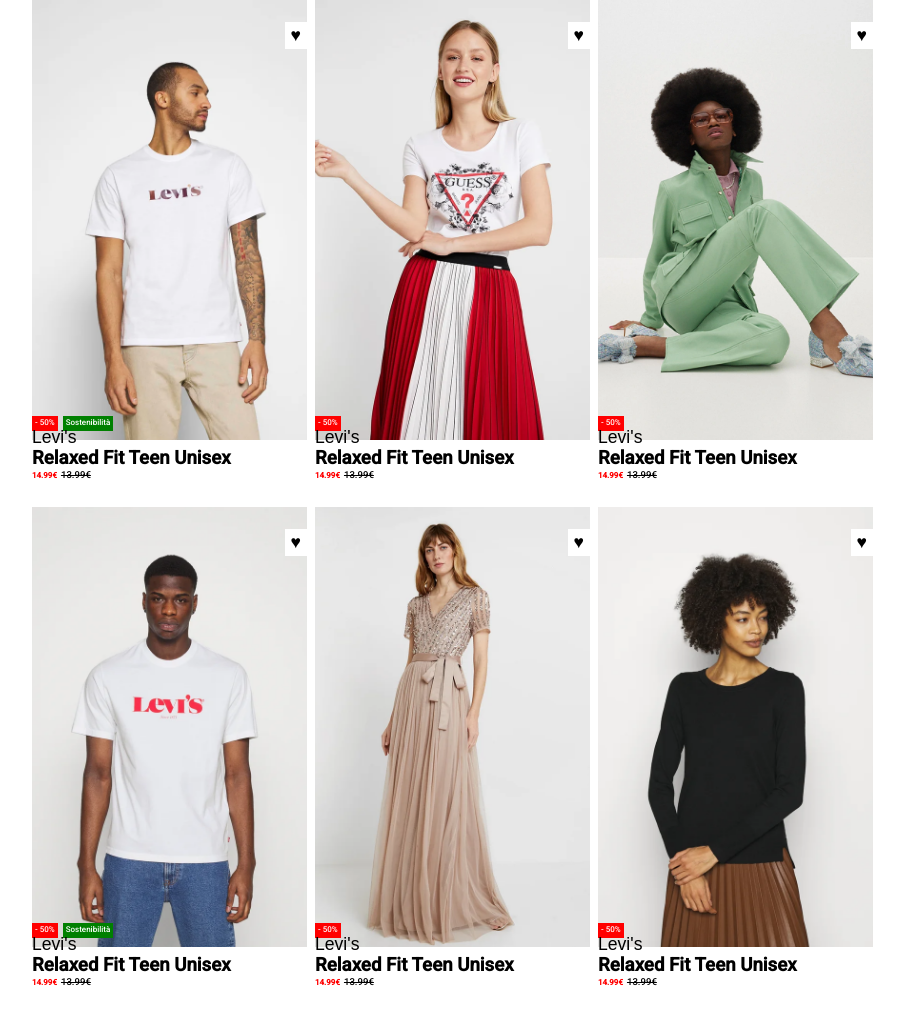
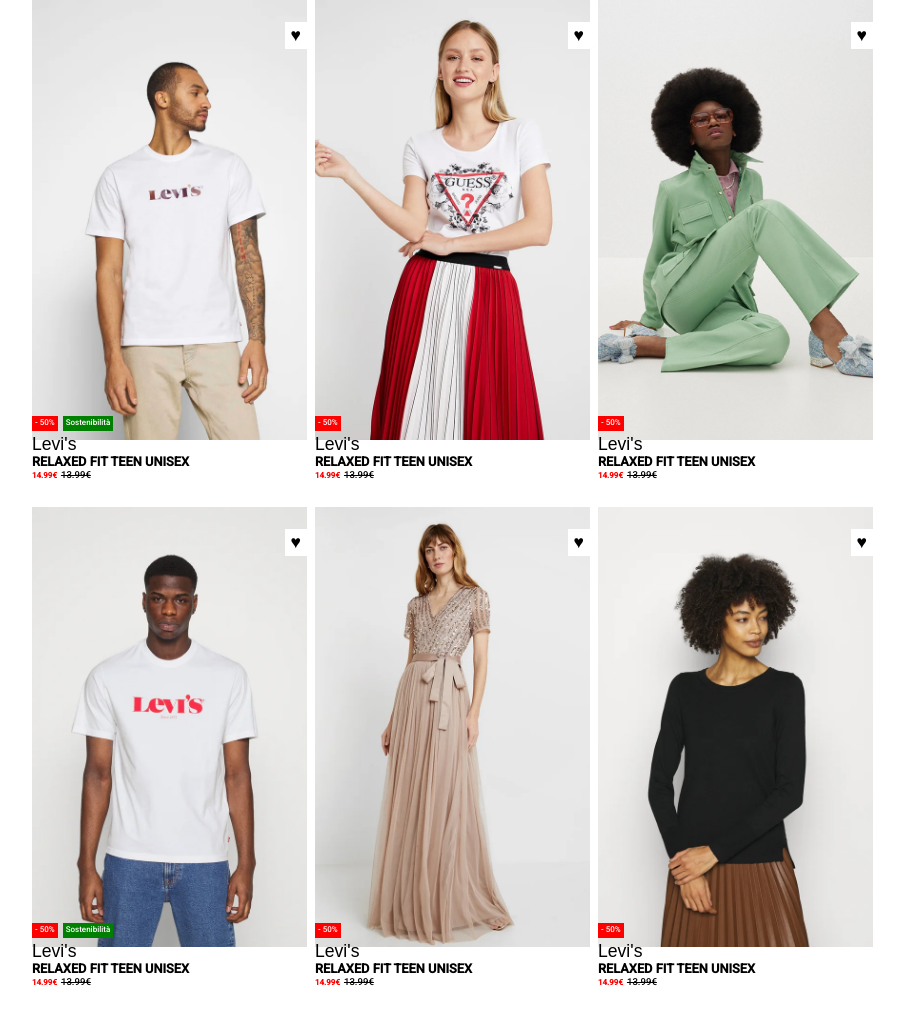
Before and after one commit to aleballabio/html-css-boolando, a plain HTML site: page index.html in a window 1280 px wide. Shown: the whole page, without its empty margins (183-1087 px from the left). Drawn offline with Linux system fonts and the light colour scheme; a web font is replaced by a local one.

Commit message:
fixes with the titles

```diff
--- a/index.html
+++ b/index.html
@@ -25,7 +25,7 @@
                 </ul>
                 <article>
                     <span class="marca">Levi's</span>
-                    <h1>Relaxed Fit Teen Unisex</h1>
+                    <h2>Relaxed Fit Teen Unisex</h2>
                     <span class="prezzo">14.99€</span> <span class="prezzoscontato">13.99€</span>
                 </article>
             </div>
@@ -38,7 +38,7 @@
                 </ul>
                 <article>
                     <span class="marca">Levi's</span>
-                    <h1>Relaxed Fit Teen Unisex</h1>
+                    <h2>Relaxed Fit Teen Unisex</h2>
                     <span class="prezzo">14.99€</span> <span class="prezzoscontato">13.99€</span>
                 </article>
             </div>
@@ -51,11 +51,10 @@
                 </ul>
                 <article>
                     <span class="marca">Levi's</span>
-                    <h1>Relaxed Fit Teen Unisex</h1>
+                    <h2>Relaxed Fit Teen Unisex</h2>
                     <span class="prezzo">14.99€</span> <span class="prezzoscontato">13.99€</span>
                 </article>
             </div>
-
         </section>
 
         <section class="sezioneimmagini">
@@ -68,7 +67,7 @@
                 </ul>
                 <article>
                     <span class="marca">Levi's</span>
-                        <h1>Relaxed Fit Teen Unisex</h1>
+                    <h2>Relaxed Fit Teen Unisex</h2>
                     <span class="prezzo">14.99€</span> <span class="prezzoscontato">13.99€</span>
                 </article>
             </div>
@@ -81,7 +80,7 @@
                 </ul>
                 <article>
                     <span class="marca">Levi's</span>
-                        <h1>Relaxed Fit Teen Unisex</h1>
+                    <h2>Relaxed Fit Teen Unisex</h2>
                     <span class="prezzo">14.99€</span> <span class="prezzoscontato">13.99€</span>
                 </article>
             </div>
@@ -94,11 +93,12 @@
                 </ul>
                 <article>
                     <span class="marca">Levi's</span>
-                        <h1>Relaxed Fit Teen Unisex</h1>
+                    <h2>Relaxed Fit Teen Unisex</h2>
                     <span class="prezzo">14.99€</span> <span class="prezzoscontato">13.99€</span>
                 </article>
             </div>
         </section>
+    </div>
 </body>
 
 </html>
```
Lines whose indentation alone changed are shown as unchanged.
